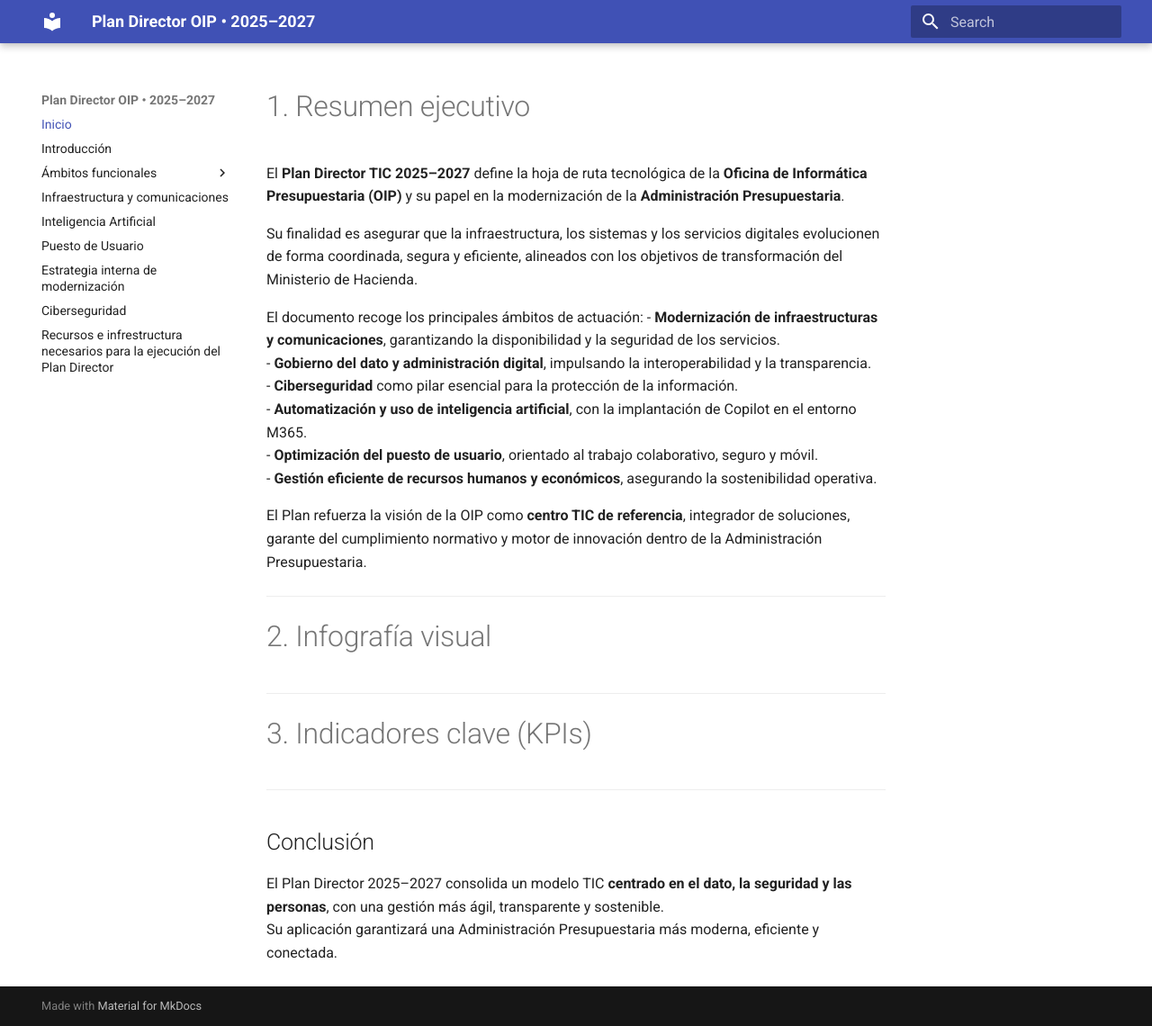
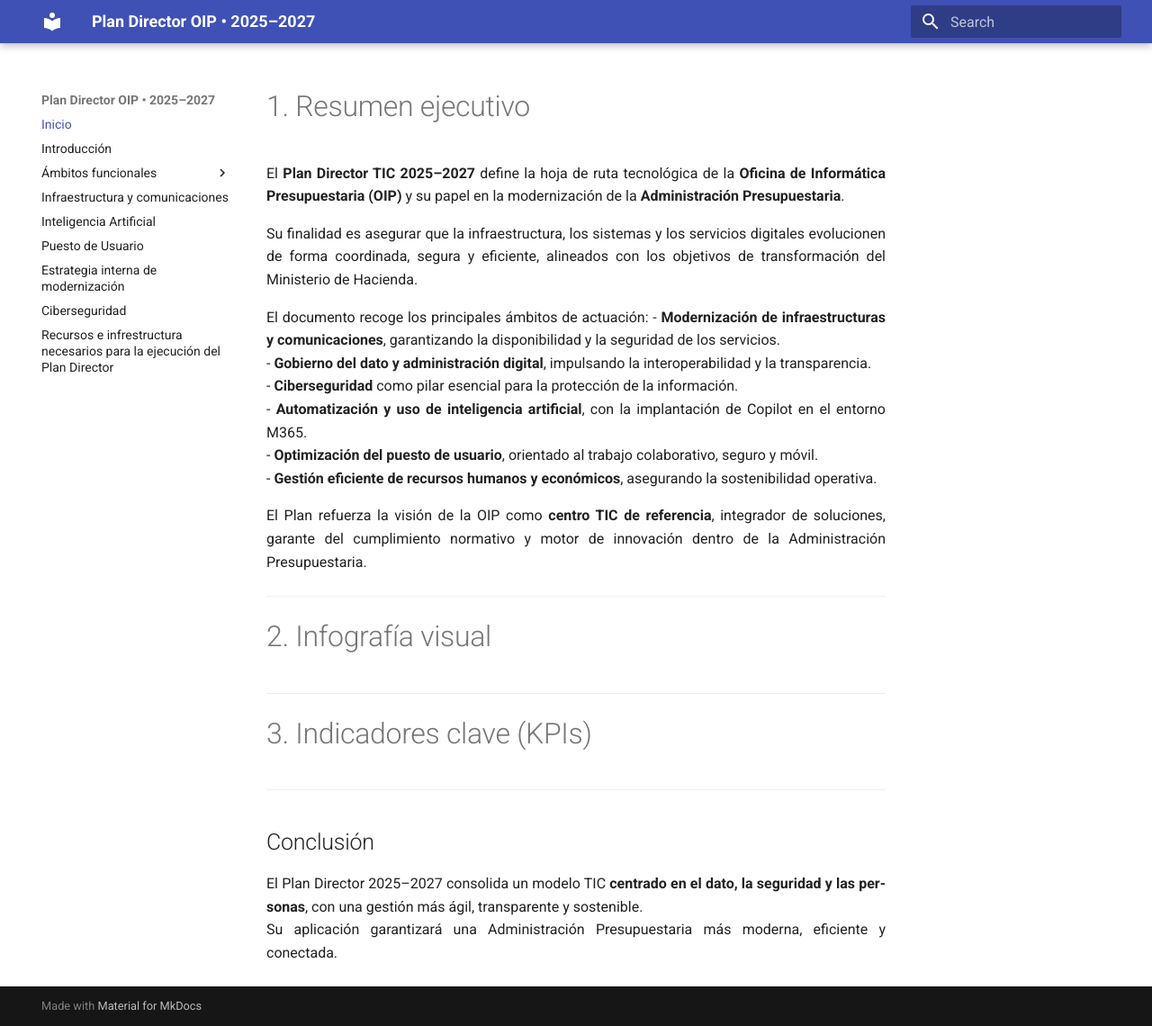
Before and after one commit to israelbarroso/plan-director-web, an MkDocs documentation site: the page built from docs/index.md, in a window 1280 px wide and 1140 px high. Shown: the whole window at 90% size. Built offline with MkDocs 1.6.1 and Material for MkDocs 9.7.7, drawn with Linux system fonts in a browser that asks for light colours.

Commit message:
Cambios de justificación del texto

```diff
--- /dev/null
+++ b/docs/assets/css/extra.css
@@ -0,0 +1,4 @@
+.md-content {
+    text-align: justify;
+    hyphens: auto;
+}
--- a/mkdocs.yml
+++ b/mkdocs.yml
@@ -1,6 +1,9 @@
 site_name: Plan Director OIP • 2025–2027
 theme:
   name: material
+
+extra_css:
+  - assets/css/extra.css
 
 nav:
   - Inicio: index.md
```
